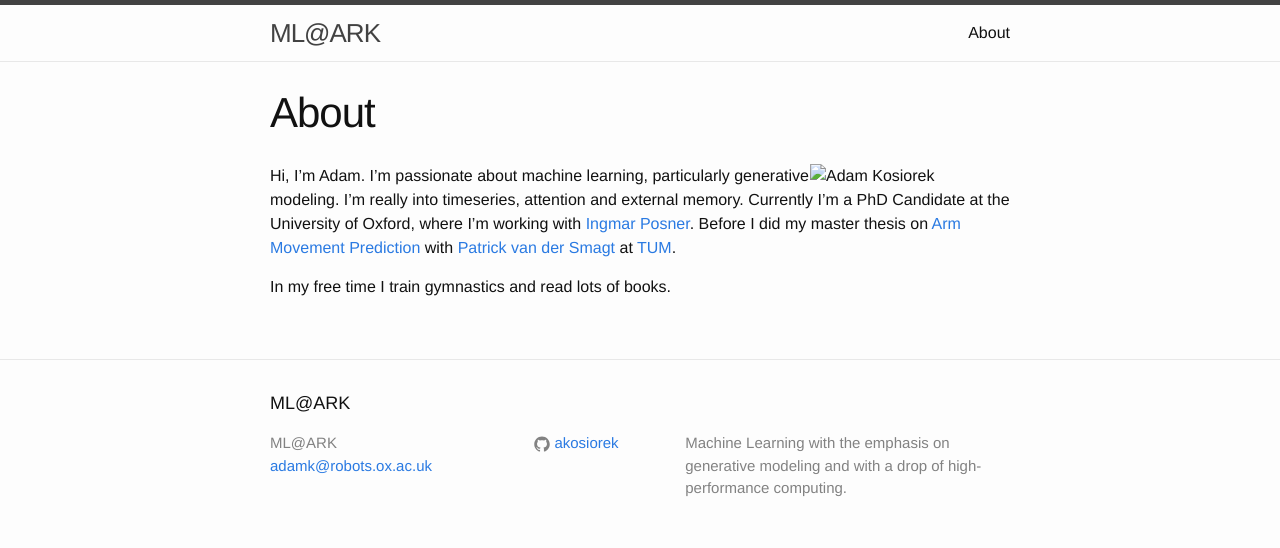
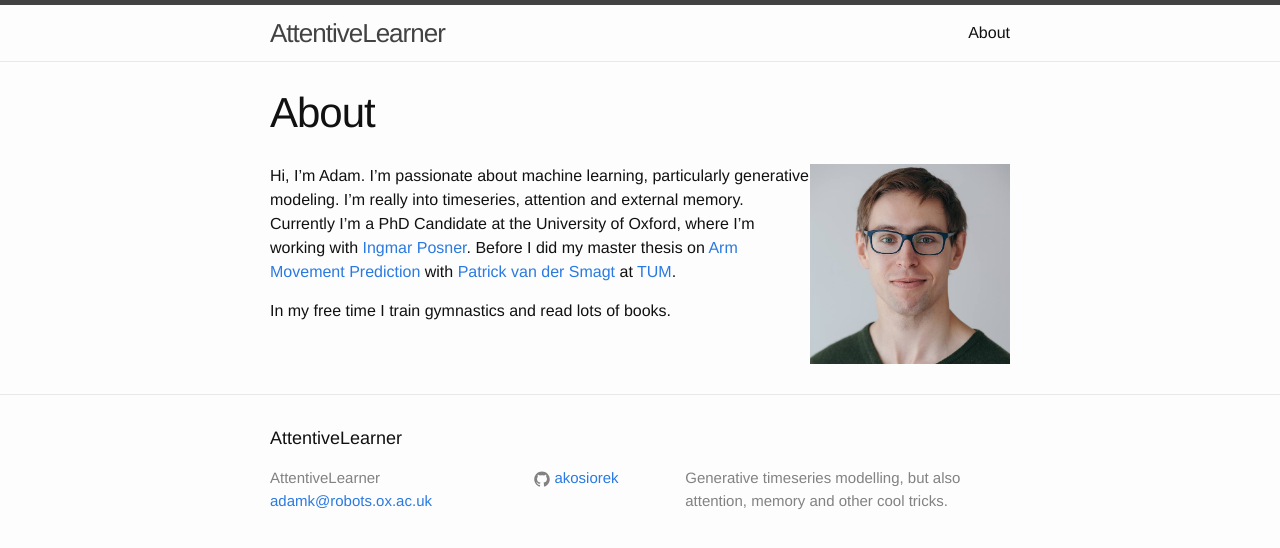
Before and after one commit to akosiorek/akosiorek.github.io, a Jekyll site: the page built from about.md, in a window 1280 px wide. Shown: the top 548 px of the page. Built offline with Jekyll 4.4.1, drawn with Linux system fonts in a browser that asks for light colours.

```diff
--- a/_config.yml
+++ b/_config.yml
@@ -6,11 +6,10 @@
 # 'jekyll serve'. If you change this file, please restart the server process.
 
 # Site settings
-title: ML@ARK
+title: AttentiveLearner
 email: adamk@robots.ox.ac.uk
 description: > # this means to ignore newlines until "baseurl:"
-  Machine Learning with the emphasis on generative modeling and with
-  a drop of high-performance computing.
+  Generative timeseries modelling, but also attention, memory and other cool tricks.
 #baseurl: "" # the subpath of your site, e.g. /blog
 #url: "http://yourdomain.com" # the base hostname & protocol for your site
 #twitter_username: jekyllrb
--- a/about.md
+++ b/about.md
@@ -4,7 +4,7 @@ title: About
 permalink: /about/
 ---
 
-![Adam Kosiorek](resources/me.jpg){:style="width: 200px; float: right;"}
+![Adam Kosiorek](../resources/me.jpg){:style="width: 200px; float: right;"}
 Hi, I'm Adam. I'm passionate about machine learning, particularly generative modeling. I'm really into timeseries, attention and external memory. Currently I'm a PhD Candidate at the University of Oxford, where I'm working with [Ingmar Posner](http://ori.ox.ac.uk/mrg_people/ingmar-posner/). Before I did my master thesis on [Arm Movement Prediction](http://brml.org/positions/master-thesis-arm-movement-prediction/) with [Patrick van der Smagt](http://brml.org/people/smagt/) at [TUM](http://www.tum.de/en).
 
 In my free time I train gymnastics and read lots of books.
```
Also changed, not shown: _posts/2017-09-03-implementing-air.markdown (added, +71 -0 lines), ml/2017/09/03/air_flow.png (added), ml/2017/09/03/air_latent.png (added).
